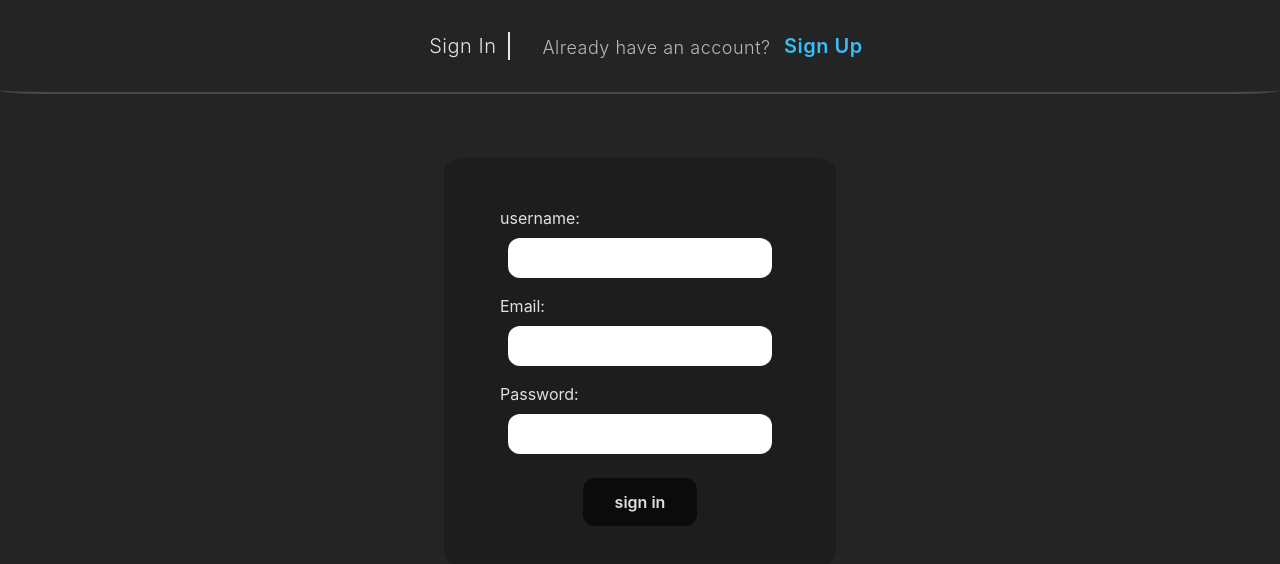
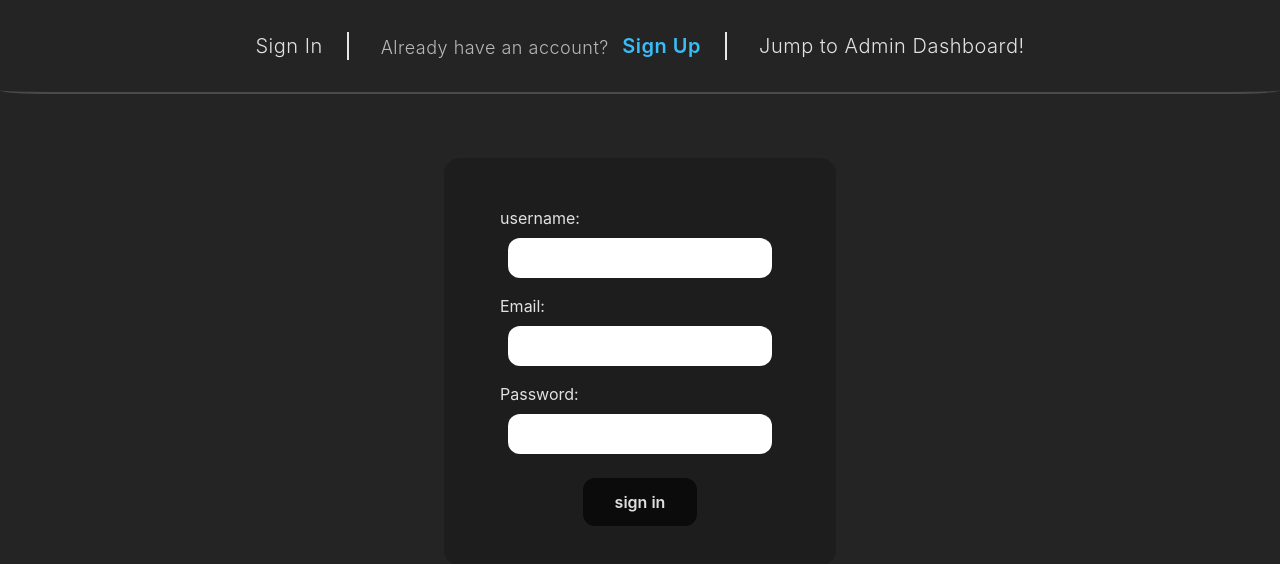
Before and after one commit to notseansk/formik-with-yup, a React (Vite) app: page / in a window 1280 px wide. Shown: the top 564 px of the page. Built offline with nearby package versions, Linux system fonts and the light colour scheme.

Commit message:
added react toastify

```diff
--- a/package.json
+++ b/package.json
@@ -16,6 +16,7 @@
     "react-dom": "^18.2.0",
     "react-redux": "^9.0.4",
     "react-router-dom": "^6.21.0",
+    "react-toastify": "^9.1.3",
     "yup": "^1.3.3"
   },
   "devDependencies": {
--- a/src/layouts/AdminNavbar.tsx
+++ b/src/layouts/AdminNavbar.tsx
@@ -9,10 +9,13 @@ const AdminNavbar = () => {
             <span className="text-sky-400">Mind</span> Minners
           </p>
         </div>
-        <div className="flex flex-col gap-4">
+        <div className="flex flex-col gap-4 h-full">
           <NavLink to=".">Dashboard</NavLink>
           <NavLink to="users">Users</NavLink>
           <NavLink to="questions">Questions</NavLink>
+          <NavLink className="mt-auto" to="/">
+            - Signout
+          </NavLink>
         </div>
       </nav>
     </>
--- a/src/layouts/Navbar.tsx
+++ b/src/layouts/Navbar.tsx
@@ -2,15 +2,21 @@ import { NavLink } from "react-router-dom";
 const Navbar = () => {
   return (
     <nav className="flex gap-8 justify-center text-xl font-light tracking-wide py-8 border-b-[2px] border-[#5a5a5ab6] rounded-[4%] mb-16">
-      <NavLink to="." className="px-3 border-r-2">
+      <NavLink to="." className="pr-6 border-r-2">
         Sign In
       </NavLink>
       <div className="flex gap-2 items-end">
         <p className="text-lg text-[#b7b7b7] leading-6">
           Already have an account?&nbsp;
         </p>
-        <NavLink className="text-sky-400 font-semibold" to="sign-up">
+        <NavLink
+          className="text-sky-400 font-semibold border-r-2 pr-6"
+          to="sign-up"
+        >
           Sign Up
+        </NavLink>
+        <NavLink className="ml-auto pl-6" to="admin">
+          Jump to Admin Dashboard!
         </NavLink>
       </div>
     </nav>
--- a/src/pages/SignUp.tsx
+++ b/src/pages/SignUp.tsx
@@ -4,9 +4,9 @@ import Button from "../components/Button";
 import { TFormDataSignUp } from "./list/types/Types";
 import { postUserInfo } from "../services/Api";
 import { useState } from "react";
-
+import { toast, ToastContainer } from "react-toastify";
+import "react-toastify/dist/ReactToastify.css";
 const SignUp = () => {
-  // const dispatch = useDispatch();
   const [errorSignUp, setErrorSignUp] = useState("");
   const initialValues = {
     name: "",
@@ -24,8 +24,10 @@ const SignUp = () => {
       });
       if (res) {
         setErrorSignUp(res);
+        toast.error("Error creating account!");
       } else {
         setErrorSignUp("");
+        toast.success("Account Created!");
       }
     };
     checkAndPost();
@@ -109,6 +111,7 @@ const SignUp = () => {
           )}
         </Form>
       </Formik>
+      <ToastContainer />
     </div>
   );
 };
```
Also changed, not shown: 1 other file (tests, documents, lock files or other folders).
